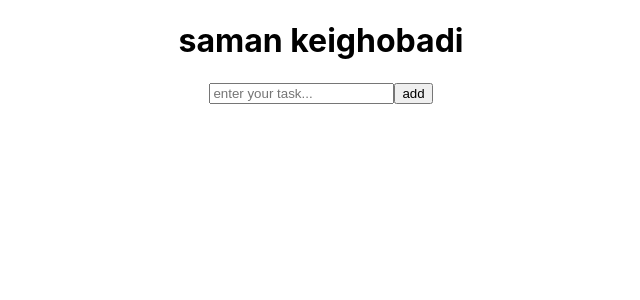
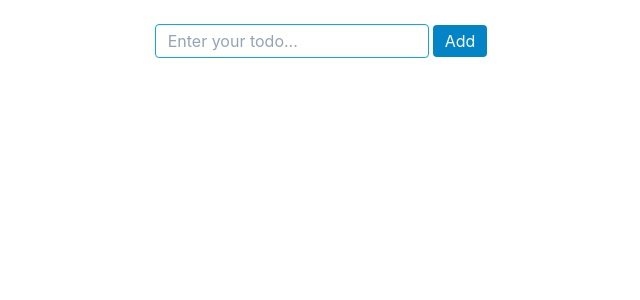
Before and after one commit to SamanKeighobadi/TodoScript, a React (Create React App) app: page / in a window 1280 px wide. Shown: the top 300 px of the page, without its empty margins (319-959 px from the left). Built offline with nearby package versions, Linux system fonts and the light colour scheme.

Commit message:
style: add style to navbar items and todo

```diff
--- a/public/index.html
+++ b/public/index.html
@@ -3,7 +3,7 @@
   <head>
     <meta charset="utf-8" />
     <link rel="icon" href="%PUBLIC_URL%/favicon.ico" />
-
+    <script src="https://cdn.tailwindcss.com"></script>
 
     <meta name="viewport" content="width=device-width, initial-scale=1" />
     <meta name="theme-color" content="#000000" />
--- a/src/App.tsx
+++ b/src/App.tsx
@@ -52,8 +52,8 @@ const App = () => {
   // console.log(todos);
 
   return (
-    <div className="App">
-      <h1>saman keighobadi</h1>
+    <div className="App mx-20">
+      {/* <h1>saman keighobadi</h1> */}
       <NavbarInput todo={todo} setTodo={setTodo} addTodo={addTodo} />
       <Todos todos={todos} deleteTodo={deleteTodo} EditTodo={EditTodo} completeTodo={completeTodo}  />
     </div>
--- a/src/components/Navbar/NavbarInput.tsx
+++ b/src/components/Navbar/NavbarInput.tsx
@@ -8,14 +8,14 @@ type NavbarInputProps = {
 
 const NavbarInput: React.FC<NavbarInputProps> = ({ todo, setTodo,addTodo }) => {
   return (
-    <form onSubmit={addTodo}>
-      <input
+    <form onSubmit={addTodo} className="py-6">
+      <input className="border border-sky-500 rounded py-1 px-3 mr-1  focus:outline-none placeholder:text-slate-400 "
         type="text"
         value={todo}
         onChange={(e) => setTodo(e.target.value)}
-        placeholder="enter your task..."
+        placeholder="Enter your todo..."
       />
-      <button >add</button>
+      <button className="bg-sky-600 text-white px-3 py-1 rounded" >Add</button>
     </form>
   );
 };
--- a/src/components/Todos/TodoItem.tsx
+++ b/src/components/Todos/TodoItem.tsx
@@ -1,5 +1,6 @@
 import React, { useState } from "react";
 import { Todo } from "../../App";
+import { TrashIcon, CheckIcon, PencilIcon } from "@heroicons/react/solid";
 interface TodoItemProps {
   todo: Todo;
   deleteTodo: (id: string | number) => void;
@@ -23,22 +24,26 @@ const TodoItem: React.FC<TodoItemProps> = ({
         setEdit(false);
       }}
     >
-      {edit ? (
-        <input
+
+      <div className="flex justify-between items-center px-4 py-6 mb-4  bg-red-500 w-1/3 rounded">
+        <div>
+        {edit ? (
+        <input className="focus:outline-none rounded border border-sky-400 px-2 py-1"
           type="text"
           value={editTodo}
           onChange={(e) => setEditTodo(e.target.value)}
         />
-      ) : null}
-
-      <li>{todo.todo}</li>
-
-        <span onClick={() => deleteTodo(todo.id)}>&times;</span>
-        {/* <DeleteIcon /> */}
-        <span onClick={() => setEdit(true)}>edit</span>
-        {/* <CheckIcon /> */}
-        <span onClick={() => completeTodo(todo.id)}>done</span>
-        {/* <EditIcon /> */}
+      ) : (todo.todo)}
+          </div>
+        <div className="flex  space-x-4  ">
+          <TrashIcon onClick={() => deleteTodo(todo.id)} className="h-5 w-5 cursor-pointer" />
+          <PencilIcon onClick={() => setEdit(true)} className="h-5 w-5 cursor-pointer" />
+          <CheckIcon
+            onClick={() => completeTodo(todo.id)}
+            className="h-5 w-5 cursor-pointer"
+          />
+        </div>
+      </div>
     </form>
   );
 };
```
